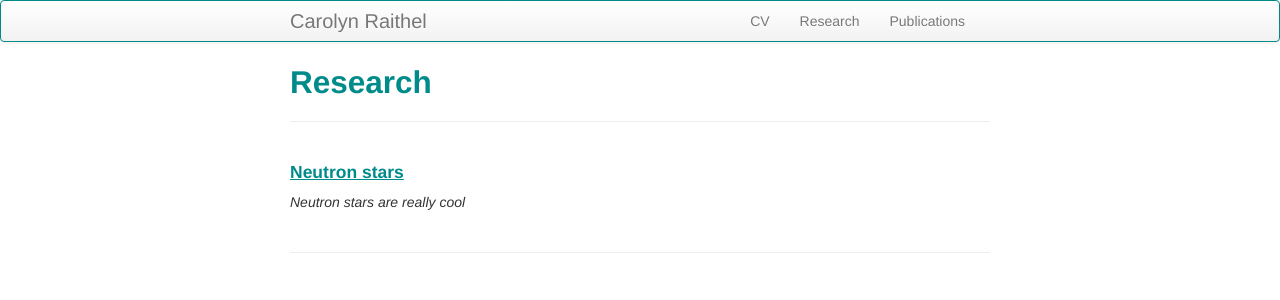
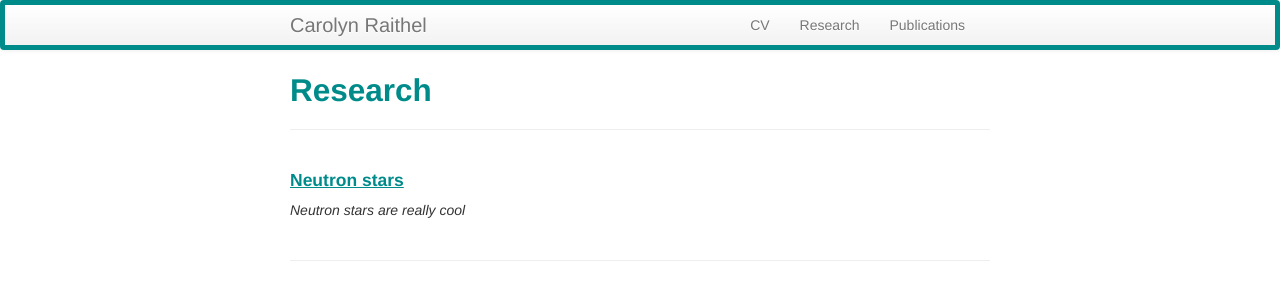
Before and after one commit to craithel/craithel.github.io, a Jekyll site: the page built from pages/research.md, in a window 1280 px wide. Shown: the top 300 px of the page. Built offline with Jekyll 4.4.1, drawn with Linux system fonts in a browser that asks for light colours.

```diff
--- a/assets/themes/twitter/css/my_custom_css.css
+++ b/assets/themes/twitter/css/my_custom_css.css
@@ -3,7 +3,7 @@
     padding-left:20px;
     padding-right:20px;
     background-color:#fafafa;
-    border:1px solid darkcyan;
+    border:5px solid darkcyan;
     -webkit-border-radius:4px;
     -moz-border-radius:4px;
     border-radius:4px;
@@ -39,7 +39,7 @@ a img {
 }
 
 a:hover img {
-    color: darkslateblue;
+    color: #0f7695;
     background-color: #e3e4fa;
     text-decoration: none;
     border: solid 2px #e3e4fa;
```
